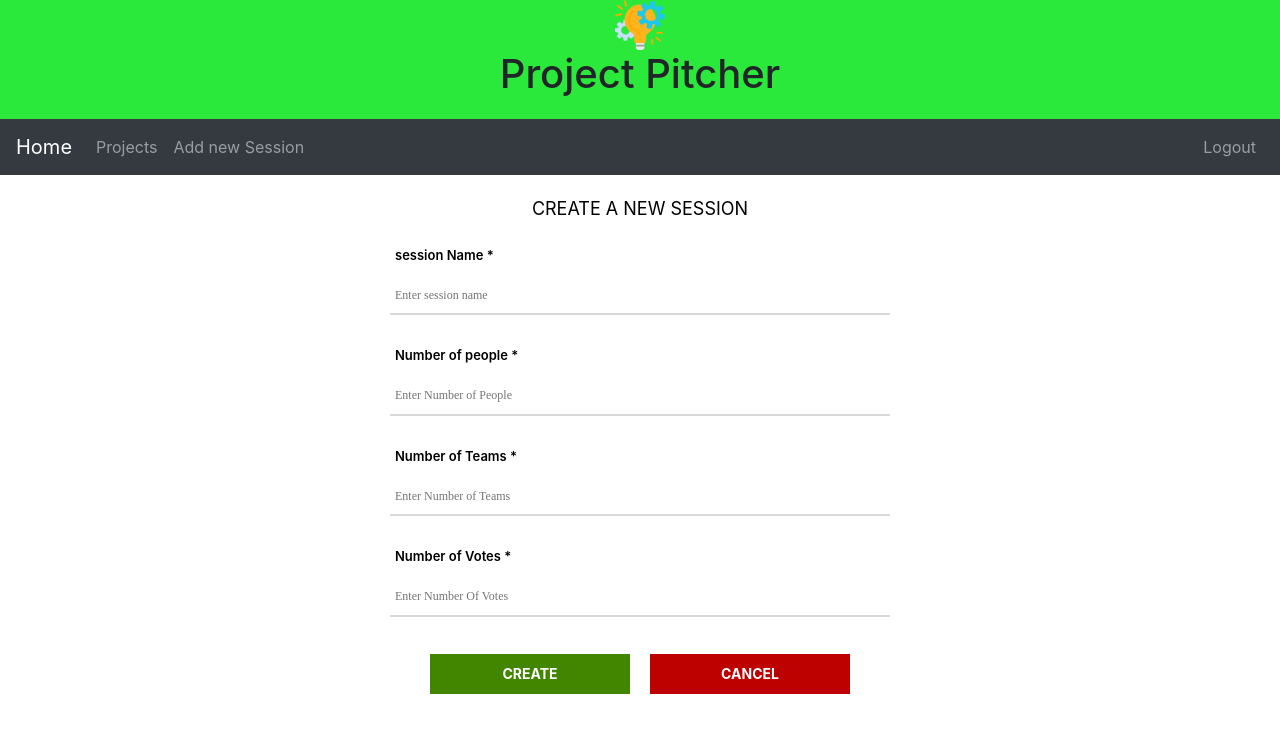
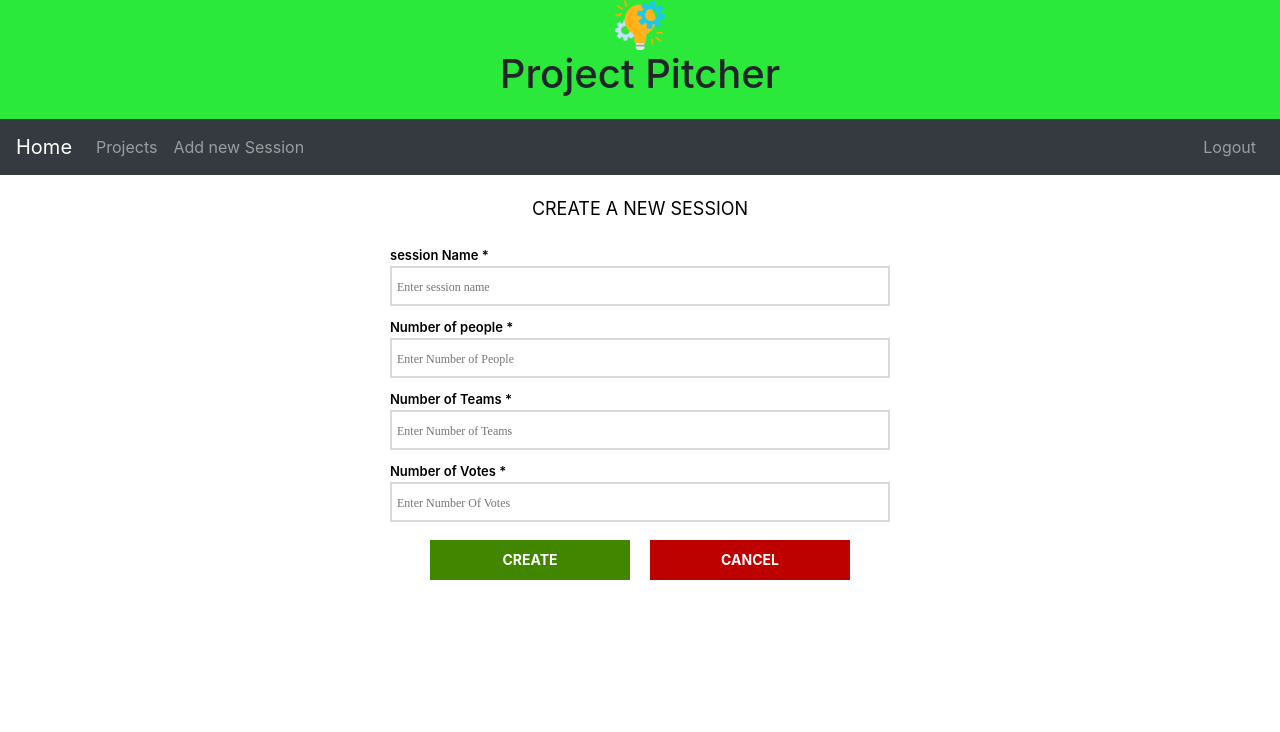
Before and after one commit to LukeOfEarth/bbd-project-picker, a React (Create React App) app: page /session in a window 1280 px wide. Shown: the top 732 px of the page. Built offline with nearby package versions, Linux system fonts and the light colour scheme.

Commit message:
onsubmit redirecting form

```diff
--- a/src/components/startSession.jsx
+++ b/src/components/startSession.jsx
@@ -33,6 +33,7 @@ class StartSession extends Component {
         errors["numberOfPeople"] = "Please enter a numberOfPeople";
       }
 
+
       if(!data["numberOfTeams"]){
         formIsValid = false;
         errors["numberOfTeams"] = "Please enter a numberOfTeams";
@@ -58,7 +59,7 @@ class StartSession extends Component {
       event.preventDefault();
       if(this.handleValidation()){
         alert('Project picker Session created');
-        this.props.history.push('/session');
+        this.props.history.push('/');
       }else{
         alert("Form has errors.")
       }
--- a/src/styles/startSession.css
+++ b/src/styles/startSession.css
@@ -53,13 +53,15 @@ input[type=number] {
   line-height: 1.2;
   padding: 0 5px;
   height: 40px;
+  border: 2px solid #d9d9d9;
 }
 .main_header label{
   font-size: 13px;
   color: #000;
   line-height: 1.5;
-  padding-left: 5px;
+  padding-left: 0px;
   font-weight: 600;
+  margin-bottom: 0px;
 }
 .form_session input{
   display: block;
@@ -73,9 +75,8 @@ input[type=number] {
 .main_header{
   width: 100%;
   position: relative;
-  border-bottom: 2px solid #d9d9d9;
   padding-bottom: 0px;
-  margin-bottom: 27px;
+  margin-bottom: 8px;
 }
 .main_header button{
   background: #428600;
@@ -94,6 +95,9 @@ button#inActive{
 }
 .error{
   color: #BD0000;
+  margin: 0px;
+  padding: 0px;
+  font-size: 10px;
 }
 .main_header.button_inline{
   display:flex;
```
